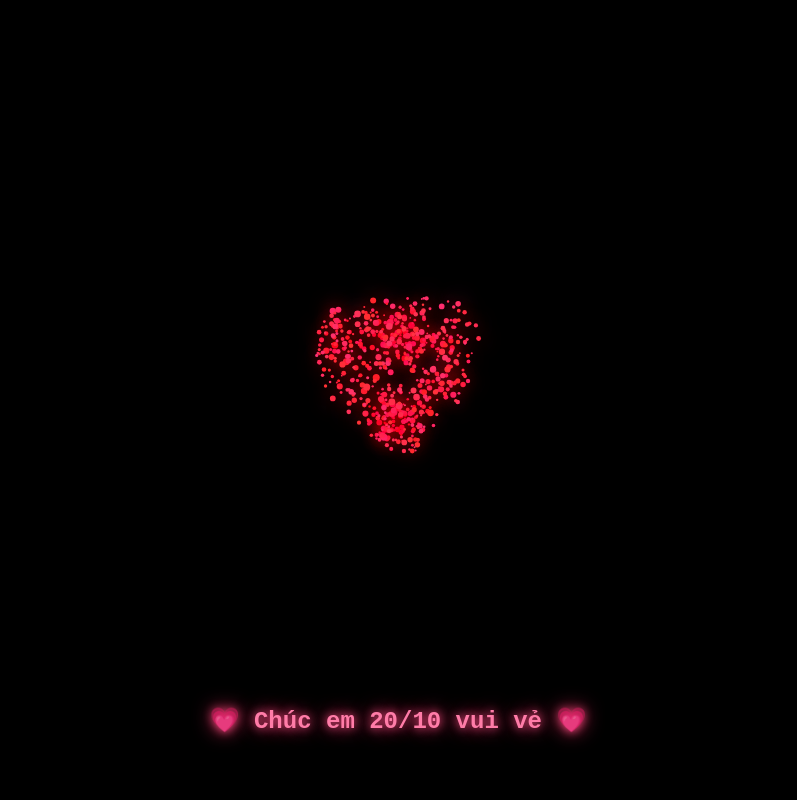
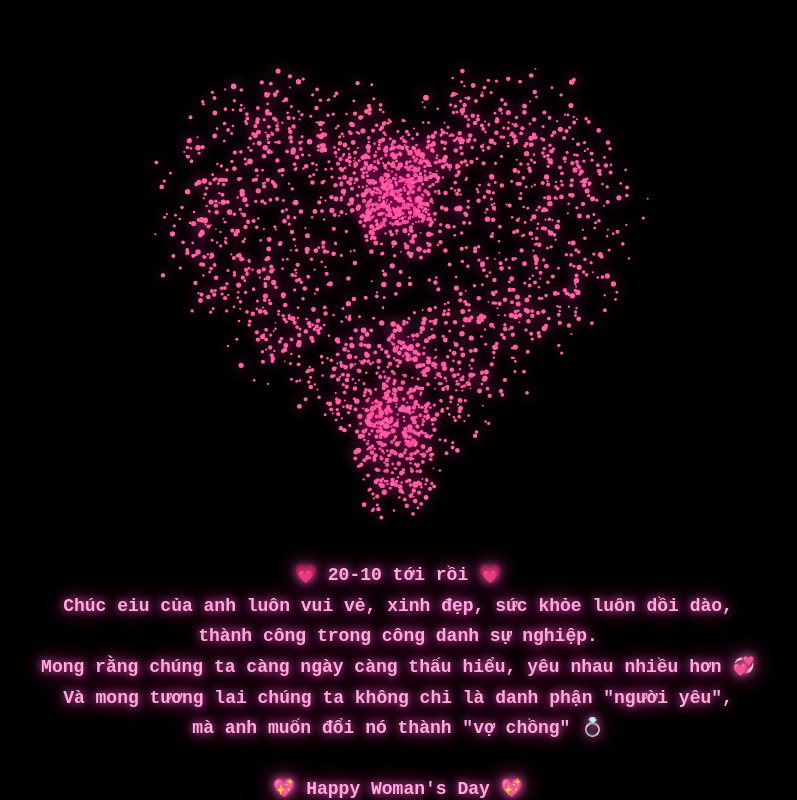
Before and after one commit to Sythang-Thuvan/web-bro, a plain HTML site: page index.html in a window 1280 px wide. Shown: the whole page, without its empty margins (242-1039 px from the left). Drawn offline with Linux system fonts and the light colour scheme; animation ran at ten frames a second.

Commit message:
Update index.html

```diff
--- a/index.html
+++ b/index.html
@@ -2,12 +2,12 @@
 <html lang="vi">
 <head>
   <meta charset="UTF-8" />
-  <title>💖 Trái tim ghép mảnh - Chúc em 20/10 vui vẻ 💖</title>
+  <title>💖 Happy Woman's Day 💖</title>
   <style>
     html, body {
       margin: 0;
       height: 100%;
-      background-color: black;
+      background-color: #000;
       overflow: hidden;
       display: flex;
       flex-direction: column;
@@ -20,17 +20,28 @@
     }
 
     h2 {
-      color: #ff7ca8;
+      color: #ffaadf;
       font-family: 'Courier New', monospace;
-      font-size: 24px;
+      font-size: 18px;
+      width: 85%;
+      text-align: center;
+      line-height: 1.7;
       margin-top: 20px;
-      text-shadow: 0 0 10px #ff4d88, 0 0 20px #ff3366;
+      text-shadow: 0 0 10px #ff66cc, 0 0 25px #ff3399;
     }
   </style>
 </head>
 <body>
   <canvas id="heart"></canvas>
-  <h2>💗 Chúc em 20/10 vui vẻ 💗</h2>
+  <h2>
+    💗 20-10 tới rồi 💗<br>
+    Chúc eiu của anh luôn vui vẻ, xinh đẹp, sức khỏe luôn dồi dào,<br>
+    thành công trong công danh sự nghiệp.<br>
+    Mong rằng chúng ta càng ngày càng thấu hiểu, yêu nhau nhiều hơn 💞<br>
+    Và mong tương lai chúng ta không chỉ là danh phận "người yêu",<br>
+    mà anh muốn đổi nó thành "vợ chồng" 💍<br><br>
+    💖 Happy Woman's Day 💖
+  </h2>
 
   <script>
     const canvas = document.getElementById("heart");
@@ -38,16 +49,16 @@
 
     function resize() {
       canvas.width = window.innerWidth;
-      canvas.height = window.innerHeight * 0.8;
+      canvas.height = window.innerHeight * 0.7;
     }
     resize();
     window.addEventListener("resize", resize);
 
     const particles = [];
-    const numParticles = 600; // số lượng mảnh
+    const numParticles = 2500; // nhiều hơn để kín tim
     const heartPoints = [];
 
-    // Hàm tạo hình trái tim
+    // Hàm vẽ hình trái tim (chuẩn không ngược)
     function heartShape(t) {
       const x = 16 * Math.pow(Math.sin(t), 3);
       const y =
@@ -58,23 +69,26 @@
       return { x, y };
     }
 
-    // Tạo tọa độ các điểm của trái tim
+    // Tạo điểm trong tim
     for (let i = 0; i < numParticles; i++) {
-      const t = Math.random() * Math.PI * 2;
+      let t = Math.random() * Math.PI * 2;
+      let r = Math.pow(Math.random(), 0.35); // phủ đều hơn
       const p = heartShape(t);
-      heartPoints.push(p);
+      heartPoints.push({
+        x: p.x * r,
+        y: p.y * r,
+      });
     }
 
-    // Khởi tạo các mảnh
     for (let i = 0; i < numParticles; i++) {
       const angle = Math.random() * Math.PI * 2;
-      const radius = Math.random() * 300 + 100;
+      const radius = Math.random() * 400 + 150;
       particles.push({
         x: canvas.width / 2 + Math.cos(angle) * radius,
         y: canvas.height / 2 + Math.sin(angle) * radius,
         target: heartPoints[i],
-        size: Math.random() * 2 + 1,
-        color: `hsl(${Math.random() * 20 + 340}, 100%, 60%)`,
+        size: Math.random() * 1.5 + 1,
+        color: `hsl(${Math.random() * 10 + 330}, 100%, 70%)`,
         phase: Math.random() * Math.PI * 2,
       });
     }
@@ -82,28 +96,22 @@
     let time = 0;
     function animate() {
       ctx.clearRect(0, 0, canvas.width, canvas.height);
-      time += 0.015;
+      time += 0.02;
 
       for (let i = 0; i < numParticles; i++) {
         const p = particles[i];
+        const targetX = canvas.width / 2 + p.target.x * 15;
+        const targetY = canvas.height / 2 - p.target.y * 15;
 
-        // Tính vị trí mục tiêu (trái tim trung tâm)
-        const targetX =
-          canvas.width / 2 + p.target.x * 15 * Math.sin(time / 2);
-        const targetY =
-          canvas.height / 2 - p.target.y * 15 * Math.sin(time / 2);
-
-        // Di chuyển mượt
         p.x += (targetX - p.x) * 0.05;
         p.y += (targetY - p.y) * 0.05;
 
-        // Hiệu ứng nhịp đập nhẹ
-        const s = p.size * (1 + 0.2 * Math.sin(time * 3 + p.phase));
+        const s = p.size * (1 + 0.15 * Math.sin(time * 3 + p.phase));
 
         ctx.beginPath();
         ctx.arc(p.x, p.y, s, 0, Math.PI * 2);
         ctx.fillStyle = p.color;
-        ctx.shadowBlur = 20;
+        ctx.shadowBlur = 15;
         ctx.shadowColor = p.color;
         ctx.fill();
       }
```
